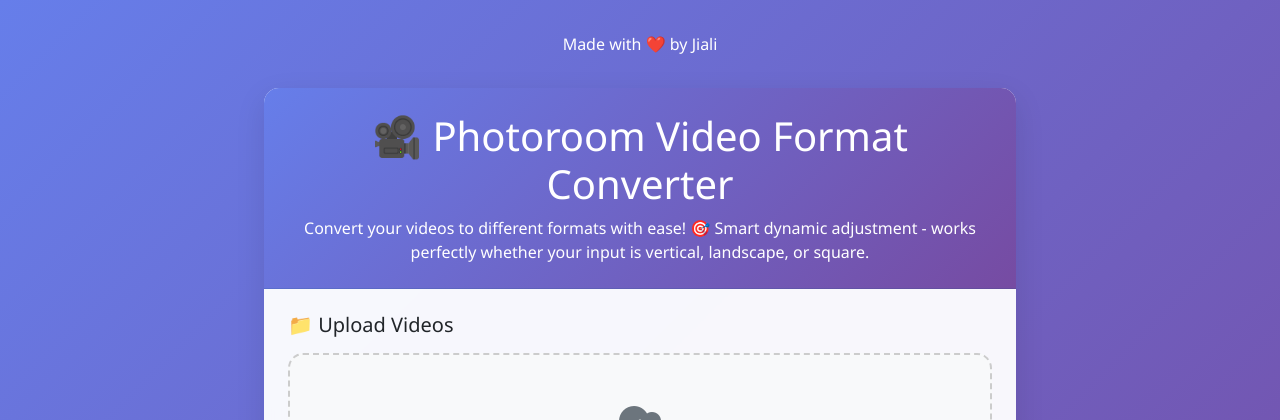
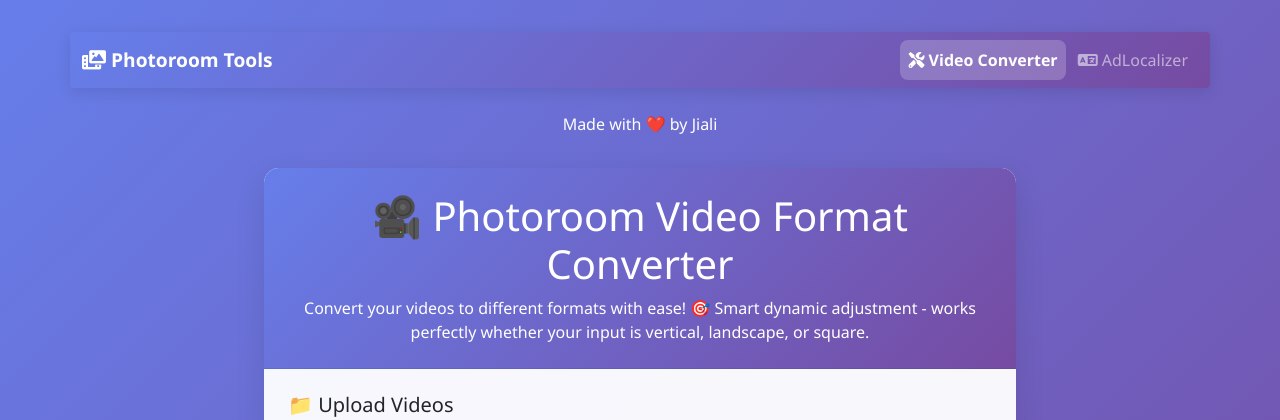
Before and after one commit to JialiLiang/NewVideoFormatConverter, a Flask app: page / in a window 1280 px wide. Shown: the top 420 px of the page. Run offline with Flask 3, Linux system fonts and the light colour scheme; parts of the project's set-up code (start-up, migrations or seed data) failed here and were passed over; some libraries are stand-ins or nearby versions.

Commit message:
Add navigation system to connect with AdLocalizer tool

```diff
--- a/app.py
+++ b/app.py
@@ -13,6 +13,7 @@ import concurrent.futures
 import threading
 import time
 import argparse
+from tools_config import get_active_tools
 
 # Import the video processing functions from the original file
 from video_converter import (
@@ -58,7 +59,8 @@ def generate_job_id():
 
 @app.route('/')
 def index():
-    return render_template('index.html')
+    tools = get_active_tools()
+    return render_template('index.html', tools=tools)
 
 @app.route('/health')
 def health_check():
--- a/templates/index.html
+++ b/templates/index.html
@@ -150,10 +150,61 @@
             color: white;
             font-weight: 500;
         }
+
+        /* Navigation Bar Styling */
+        .navbar {
+            background: linear-gradient(135deg, #667eea, #764ba2) !important;
+            box-shadow: 0 4px 15px rgba(0,0,0,0.1);
+        }
+
+        .navbar-brand {
+            font-weight: 600;
+            font-size: 1.2rem;
+        }
+
+        .nav-link {
+            font-weight: 500;
+            transition: all 0.3s ease;
+            border-radius: 8px;
+            margin: 0 2px;
+        }
+
+        .nav-link:hover {
+            background: rgba(255,255,255,0.1);
+            transform: translateY(-1px);
+        }
+
+        .nav-link.active {
+            background: rgba(255,255,255,0.2);
+            font-weight: 600;
+        }
     </style>
 </head>
 <body>
     <div class="container">
+        <!-- Navigation Bar -->
+        <nav class="navbar navbar-expand-lg navbar-dark bg-primary rounded mb-4">
+            <div class="container-fluid">
+                <a class="navbar-brand" href="#">
+                    <i class="fas fa-photo-video"></i> Photoroom Tools
+                </a>
+
+                <div class="navbar-nav ms-auto">
+                    {% for tool in tools %}
+                        {% if tool.name == "Video Converter" %}
+                            <a class="nav-link active" href="{{ tool.url }}" aria-current="page">
+                                <i class="{{ tool.icon }}"></i> {{ tool.name }}
+                            </a>
+                        {% else %}
+                            <a class="nav-link" href="{{ tool.url }}" {% if tool.url.startswith('http') %}target="_blank"{% endif %}>
+                                <i class="{{ tool.icon }}"></i> {{ tool.name }}
+                            </a>
+                        {% endif %}
+                    {% endfor %}
+                </div>
+            </div>
+        </nav>
+
         <div class="made-with-love">
             <p>Made with ❤️ by Jiali</p>
         </div>
--- /dev/null
+++ b/tools_config.py
@@ -0,0 +1,52 @@
+# Photoroom Tools Configuration
+# Add your tools here and they will automatically appear in the navigation
+
+TOOLS_CONFIG = {
+    "brand": {
+        "name": "Photoroom Tools",
+        "icon": "fas fa-photo-video",
+        "url": "#"
+    },
+    "tools": [
+        {
+            "name": "Video Converter",
+            "icon": "fas fa-tools",
+            "url": "#",
+            "active": True,
+            "description": "Convert videos to different formats (square, landscape, vertical)"
+        },
+        {
+            "name": "AdLocalizer",
+            "icon": "fas fa-language",
+            "url": "https://photoroom-adlocalizer.onrender.com/",
+            "active": True,
+            "description": "AI-powered video localization and translation"
+        },
+        # Add more tools here as you create them
+        # {
+        #     "name": "Video Editor",
+        #     "icon": "fas fa-edit",
+        #     "url": "https://your-video-editor-url.com/",
+        #     "active": True,
+        #     "description": "Edit and enhance your videos"
+        # },
+        # {
+        #     "name": "Thumbnail Generator",
+        #     "icon": "fas fa-image",
+        #     "url": "https://your-thumbnail-generator-url.com/",
+        #     "active": True,
+        #     "description": "Generate eye-catching thumbnails"
+        # }
+    ]
+}
+
+def get_active_tools():
+    """Get only active tools for navigation"""
+    return [tool for tool in TOOLS_CONFIG["tools"] if tool.get("active", False)]
+
+def get_tool_by_name(name):
+    """Get a specific tool by name"""
+    for tool in TOOLS_CONFIG["tools"]:
+        if tool["name"].lower() == name.lower():
+            return tool
+    return None
```
